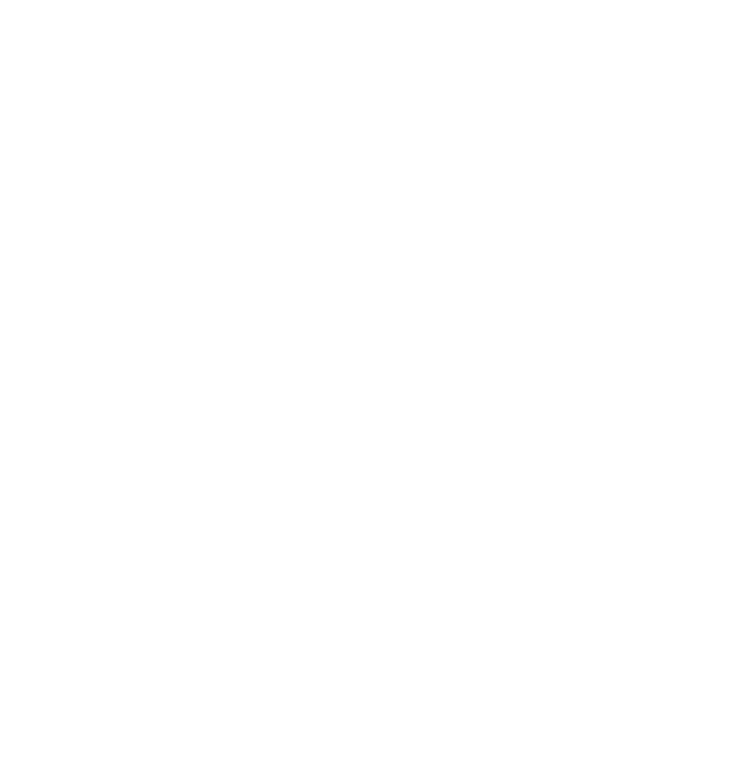
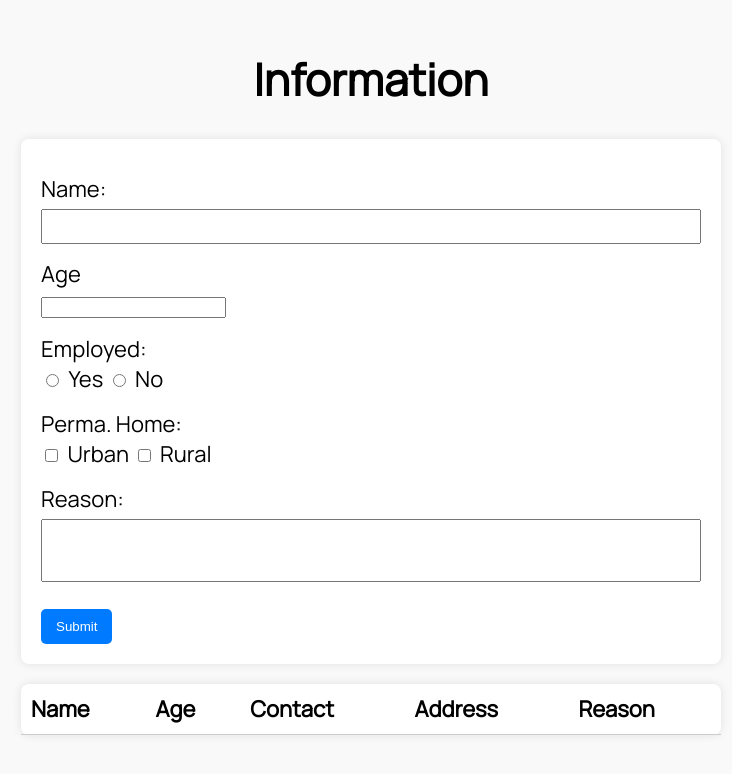
Before and after one commit to haruna-aki/static-web, a plain HTML site: page index.html in a window 1280 px wide. Shown: the whole page, without its empty margins (269-1001 px from the left). Drawn offline with Linux system fonts and the light colour scheme.

Commit message:
:alien: index page

```diff
--- a/index.html
+++ b/index.html
@@ -1,12 +1,169 @@
 <!DOCTYPE html>
 <html lang="en">
+
 <head>
-    <meta charset="UTF-8">
-    <meta name="viewport" content="width=device-width, initial-scale=1.0">
-    <title>Document</title>
+    <meta charset="UTF-8" />
+    <meta name="viewport" content="width=device-width, initial-scale=1.0" />
+    <link href='https://fonts.googleapis.com/css?family=Manrope' rel='stylesheet'>
+    <title>Home</title>
+    <style>
+        body {
+            font-family: Arial, sans-serif;
+            background: #f9f9f9;
+            padding: 20px;
+            margin: 0;
+            font-family: 'Manrope';
+            font-size: 22px;
+        }
+
+        h1 {
+            text-align: center;
+        }
+
+        form,
+        table {
+            max-width: 700px;
+            margin: 20px auto;
+            background: white;
+            padding: 20px;
+            border-radius: 8px;
+            box-shadow: 0 0 10px rgba(0, 0, 0, 0.1);
+            box-sizing: border-box;
+        }
+
+        label {
+            display: block;
+            margin-top: 15px;
+        }
+
+        input[type="text"],
+        input[type="number"],
+        textarea {
+            width: 100%;
+            padding: 8px;
+            margin-top: 5px;
+            box-sizing: border-box;
+            /* alligned 'yung fields sa container -iwi*/
+            resize: none;
+            /* para hindi maging-resizable comment field -iwi*/
+        }
+
+        input[type="radio"],
+        input[type="checkbox"] {
+            margin-right: 5px;
+        }
+
+        button {
+            margin-top: 20px;
+            padding: 10px 15px;
+            background-color: #007BFF;
+            color: white;
+            border: none;
+            cursor: pointer;
+            border-radius: 5px;
+        }
+
+        button:hover {
+            background-color: #0056b3;
+        }
+
+        table {
+            width: 100%;
+            border-collapse: collapse;
+        }
+
+        th,
+        td {
+            padding: 10px;
+            border-bottom: 1px solid #ccc;
+            text-align: left;
+        }
+
+        .no-kit {
+            background-color: #ffcccc;
+        }
+
+        @media screen and (max-width: 600px) {
+
+            form,
+            table {
+                width: 95%;
+            }
+        }
+    </style>
 </head>
 
 <body>
 
+    <h1>Information</h1>
+
+    <form id="surveyForm">
+        <label for="name">Name:</label>
+        <input type="text" id="name" name="name" required />
+
+        <label for="age">Age</label>
+        <input type="age" id="age" name="age" required />
+
+        <label>Employed:</label>
+        <input type="radio" name="kit" value="Yes" required /> Yes
+        <input type="radio" name="kit" value="No" /> No
+
+        <label>Perma. Home:</label>
+        <input type="checkbox" name="address" value="Urban" /> Urban
+        <input type="checkbox" name="address" value="Rural" /> Rural
+
+        <label>Reason:</label>
+        <textarea name="experience" rows="3"></textarea>
+
+        <button type="submit">Submit</button>
+    </form>
+
+    <table id="resultsTable">
+        <thead>
+            <tr>
+                <th>Name</th>
+                <th>Age</th>
+                <th>Contact</th>
+                <th>Address</th>
+                <th>Reason</th>
+            </tr>
+        </thead>
+        <tbody>
+            <!-- Results will be inserted here -->
+        </tbody>
+    </table>
+
+    <script>
+        const form = document.getElementById('surveyForm');
+        const table = document.getElementById('resultsTable').querySelector('tbody');
+
+        form.addEventListener('submit', function (e) {
+            e.preventDefault();
+
+            const name = form.name.value;
+            const age = form.age.value;
+            const kit = form.kit.value;
+            const experience = form.experience.value;
+
+            const planInputs = form.querySelectorAll('input[name="plan"]:checked');
+            const plans = Array.from(planInputs).map(input => input.value).join(', ');
+
+            const row = document.createElement('tr');
+            if (kit === "No") row.classList.add('no-kit');
+
+            row.innerHTML = `
+      <td>${name}</td>
+      <td>${age}</td>
+      <td>${kit}</td>
+      <td>${plans || "None"}</td>
+      <td>${experience || "N/A"}</td>
+    `;
+
+            table.appendChild(row);
+            form.reset();
+        });
+    </script>
+
 </body>
+
 </html>
```
